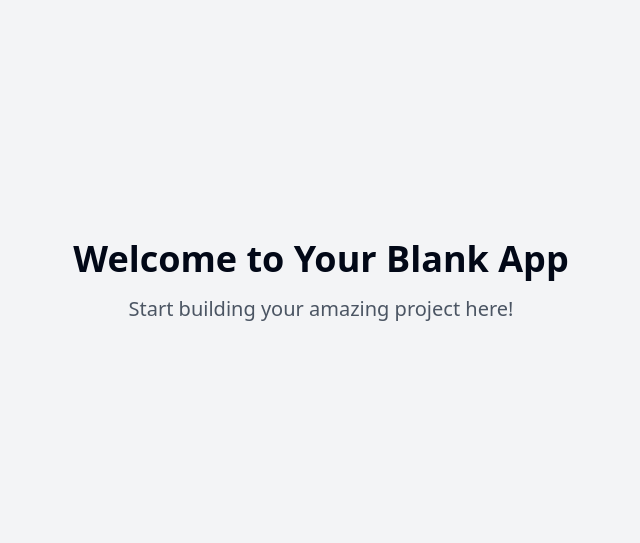
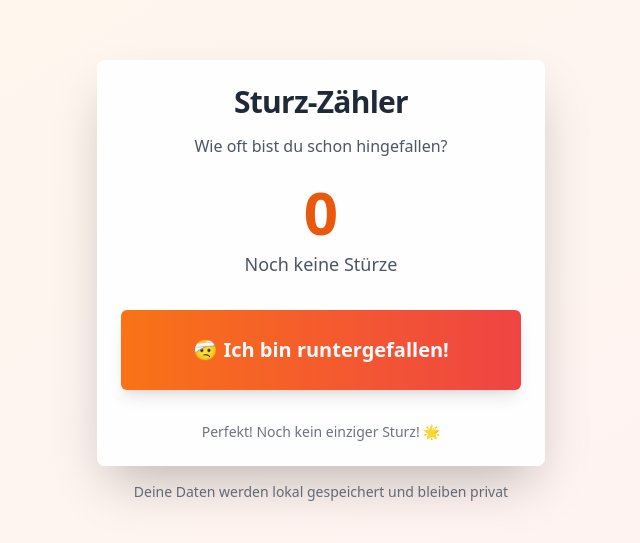
Before and after one commit to Doombotino/mili, a React (Vite) app: page / in a window 1280 px wide. Shown: the part 119-662 px from the top of the page, without its empty margins (319-959 px from the left). Built offline with nearby package versions, Linux system fonts and the light colour scheme.

Commit message:
Feat: Implement fall counter web app
Create a web app that tracks how many times a user has fallen. Includes a button to increment a counter and uses cookies to store the count for each user. The app is designed to be hosted on GitHub Pages.

```diff
--- a/index.html
+++ b/index.html
@@ -1,14 +1,15 @@
+
 <!DOCTYPE html>
-<html lang="en">
+<html lang="de">
   <head>
     <meta charset="UTF-8" />
     <meta name="viewport" content="width=device-width, initial-scale=1.0" />
-    <title>tumble-tracker-together</title>
-    <meta name="description" content="Lovable Generated Project" />
+    <title>Sturz-Zähler - Wie oft bin ich hingefallen?</title>
+    <meta name="description" content="Eine einfache WebApp zum Zählen deiner Stürze" />
     <meta name="author" content="Lovable" />
 
-    <meta property="og:title" content="tumble-tracker-together" />
-    <meta property="og:description" content="Lovable Generated Project" />
+    <meta property="og:title" content="Sturz-Zähler - Wie oft bin ich hingefallen?" />
+    <meta property="og:description" content="Eine einfache WebApp zum Zählen deiner Stürze" />
     <meta property="og:type" content="website" />
     <meta property="og:image" content="https://lovable.dev/opengraph-image-p98pqg.png" />
 
--- /dev/null
+++ b/src/components/FallCounter.tsx
@@ -0,0 +1,107 @@
+
+import React, { useState, useEffect } from 'react';
+import { Button } from "@/components/ui/button";
+import { Card, CardContent, CardHeader, CardTitle } from "@/components/ui/card";
+import { RefreshCw } from "lucide-react";
+import { useToast } from "@/hooks/use-toast";
+
+const FallCounter = () => {
+  const [fallCount, setFallCount] = useState(0);
+  const { toast } = useToast();
+
+  // Lade den Zähler beim Start
+  useEffect(() => {
+    const savedCount = localStorage.getItem('fallCounter');
+    if (savedCount) {
+      setFallCount(parseInt(savedCount, 10));
+    }
+  }, []);
+
+  // Speichere den Zähler bei jeder Änderung
+  useEffect(() => {
+    localStorage.setItem('fallCounter', fallCount.toString());
+  }, [fallCount]);
+
+  const handleFall = () => {
+    setFallCount(prev => prev + 1);
+    toast({
+      title: "Autsch! 😵",
+      description: `Das war Sturz Nummer ${fallCount + 1}`,
+      duration: 2000,
+    });
+  };
+
+  const resetCounter = () => {
+    setFallCount(0);
+    toast({
+      title: "Zähler zurückgesetzt! 🔄",
+      description: "Hoffentlich fällst du nicht mehr so oft hin!",
+      duration: 2000,
+    });
+  };
+
+  return (
+    <div className="w-full max-w-md mx-auto">
+      <Card className="shadow-2xl border-0 bg-white/90 backdrop-blur-sm">
+        <CardHeader className="text-center pb-6">
+          <CardTitle className="text-3xl font-bold text-gray-800 mb-2">
+            Sturz-Zähler
+          </CardTitle>
+          <p className="text-gray-600">
+            Wie oft bist du schon hingefallen?
+          </p>
+        </CardHeader>
+
+        <CardContent className="space-y-8">
+          {/* Zähler Display */}
+          <div className="text-center">
+            <div className="text-6xl font-bold text-orange-600 mb-2">
+              {fallCount}
+            </div>
+            <p className="text-lg text-gray-600">
+              {fallCount === 0 ? "Noch keine Stürze" :
+               fallCount === 1 ? "Sturz" : "Stürze"}
+            </p>
+          </div>
+
+          {/* Hauptbutton */}
+          <Button
+            onClick={handleFall}
+            size="lg"
+            className="w-full h-20 text-xl font-semibold bg-gradient-to-r from-orange-500 to-red-500 hover:from-orange-600 hover:to-red-600 transform hover:scale-105 transition-all duration-200 shadow-lg"
+          >
+            🤕 Ich bin runtergefallen!
+          </Button>
+
+          {/* Reset Button */}
+          {fallCount > 0 && (
+            <Button
+              onClick={resetCounter}
+              variant="outline"
+              size="sm"
+              className="w-full mt-4 text-gray-600 hover:bg-gray-50"
+            >
+              <RefreshCw className="w-4 h-4 mr-2" />
+              Zähler zurücksetzen
+            </Button>
+          )}
+
+          {/* Motivationsnachricht */}
+          <div className="text-center text-sm text-gray-500">
+            {fallCount === 0 && "Perfekt! Noch kein einziger Sturz! 🌟"}
+            {fallCount >= 1 && fallCount <= 3 && "Das passiert den Besten! 💪"}
+            {fallCount >= 4 && fallCount <= 10 && "Vielleicht etwas vorsichtiger sein? 🤔"}
+            {fallCount > 10 && "Zeit für ein Gleichgewichtstraining! 😅"}
+          </div>
+        </CardContent>
+      </Card>
+
+      {/* Info Text */}
+      <p className="text-center text-sm text-gray-500 mt-4">
+        Deine Daten werden lokal gespeichert und bleiben privat
+      </p>
+    </div>
+  );
+};
+
+export default FallCounter;
--- a/src/pages/Index.tsx
+++ b/src/pages/Index.tsx
@@ -1,12 +1,10 @@
-// Update this page (the content is just a fallback if you fail to update the page)
+
+import FallCounter from "@/components/FallCounter";
 
 const Index = () => {
   return (
-    <div className="min-h-screen flex items-center justify-center bg-gray-100">
-      <div className="text-center">
-        <h1 className="text-4xl font-bold mb-4">Welcome to Your Blank App</h1>
-        <p className="text-xl text-gray-600">Start building your amazing project here!</p>
-      </div>
+    <div className="min-h-screen bg-gradient-to-br from-orange-50 to-red-50 flex items-center justify-center p-4">
+      <FallCounter />
     </div>
   );
 };
```
